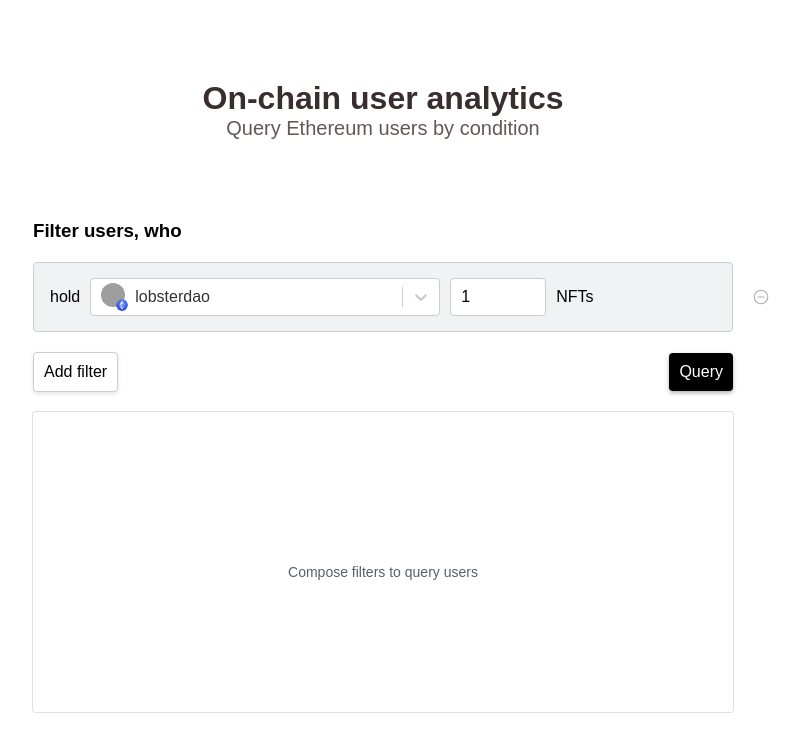
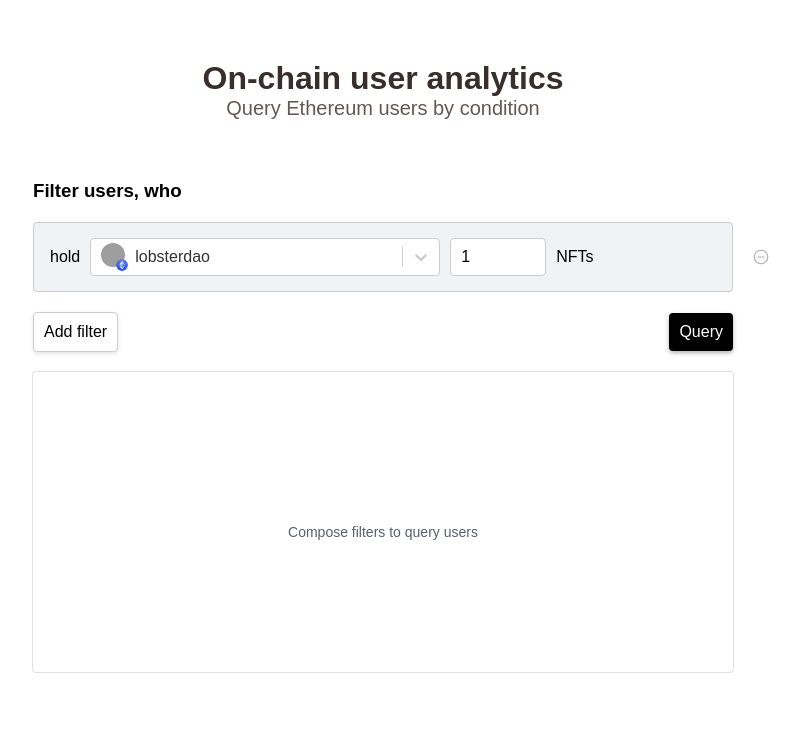
Before and after one commit to maamalama/frontend, a Next.js app: page / in a window 1280 px wide. Shown: the top 752 px of the page, without its empty margins (257-1057 px from the left). Built offline with nearby package versions, Linux system fonts and the light colour scheme; grey boxes are pictures that could not be loaded.

Commit message:
make the whole thing fit into a page

```diff
--- a/pages/index.module.css
+++ b/pages/index.module.css
@@ -36,5 +36,5 @@
 }
 
 .header {
-  padding: 80px 0;
+  padding: 60px 0;
 }
```
